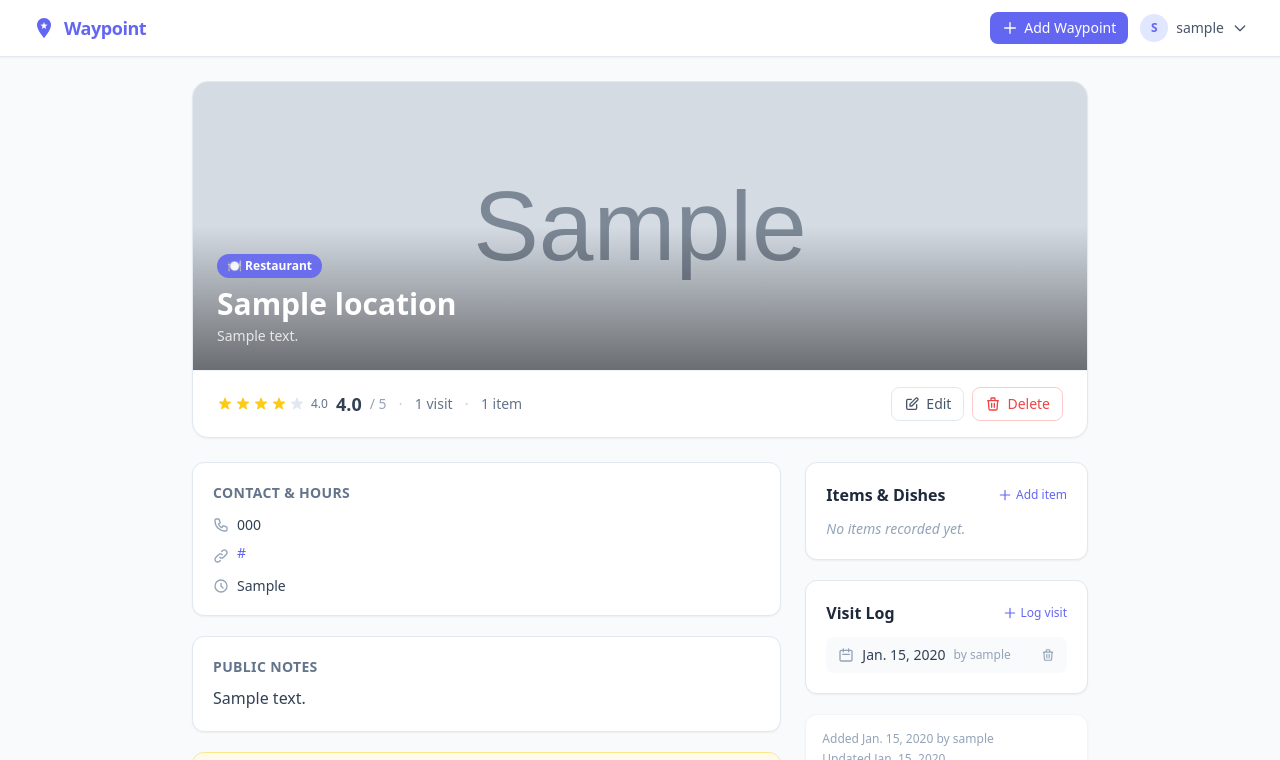
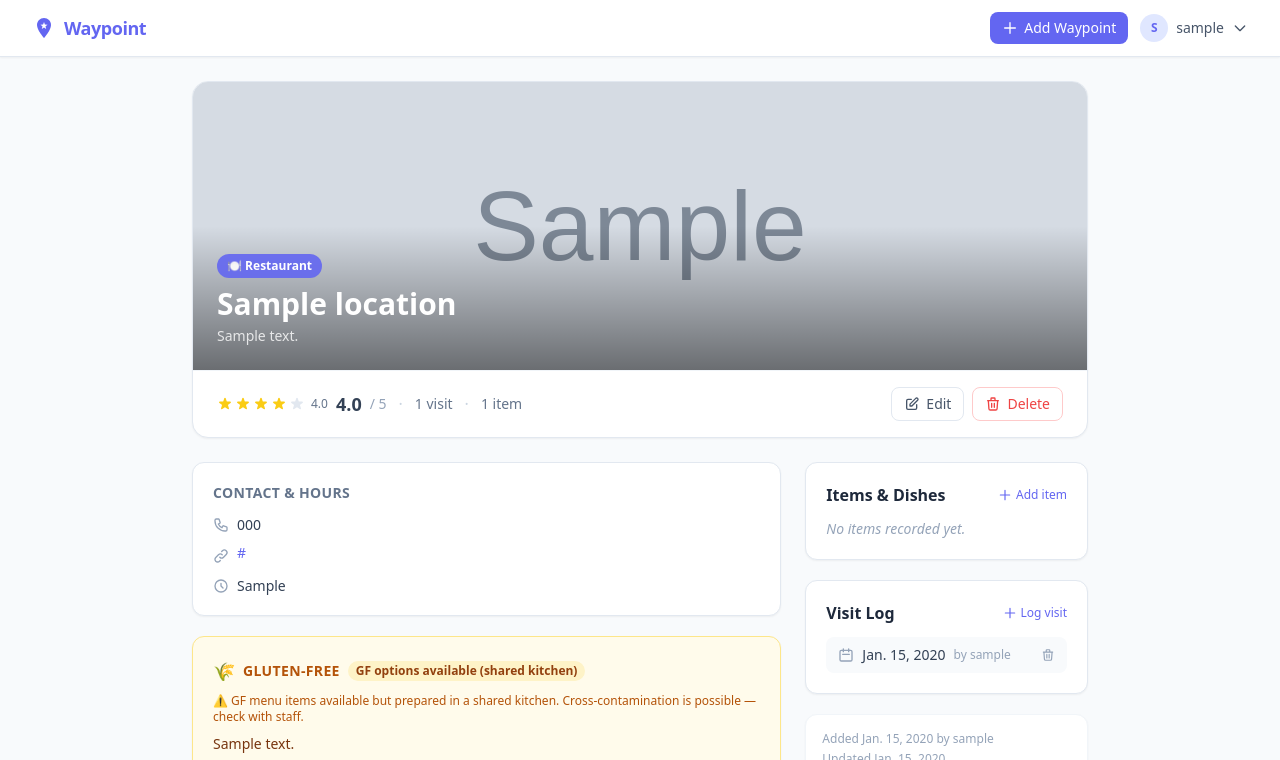
Before and after one commit to thrawnis/location-tracking, a Django app: page /locations/1/ in a window 1280 px wide. Shown: the top 760 px of the page. Run offline with Django 5.2, Linux system fonts and the light colour scheme; a user stored in the database is signed in; tables that the repository leaves empty hold one stand-in row (values such as "Sample post"); grey boxes marked "Sample" are stand-in pictures; some libraries are stand-ins or nearby versions.

Commit message:
Add gluten-free + dietary info for celiacs
Model:
- gluten_free choice field: dedicated / options / limited / none / unknown
  ('dedicated' = celiac-safe dedicated kitchen, no cross-contamination)
- dietary_notes TextField for first-hand cross-contamination details

Migration 0006_location_dietary adds both fields.

Forms: LocationForm includes gluten_free + dietary_notes

location_form.html: 'Dietary & Accessibility' fieldset with clear explanatory
  text distinguishing dedicated vs shared-kitchen GF

location_detail.html: GF card with colour-coded alert style (green/amber/orange/red)
  and plain-language explanation for each level. dietary_notes shown beneath.

OSM Nearby search:
- gfInfo() maps diet:gluten_free=only/yes/limited to model values + note text
- GF badge appears first in badge list, with border treatment to stand out
- GF tooltip line in map popup explains the level (including cross-contamination caveat)
- saveParams passes gluten_free + dietary_notes so 'Save Waypoint' pre-fills them

views.py: gluten_free + dietary_notes tracked in _location_diff audit; prefilled
  from URL params in location_create

https://claude.ai/code/session_011QvNqK4YH8rZ9xPusFgyrW

```diff
--- a/templates/tracker/location_detail.html
+++ b/templates/tracker/location_detail.html
@@ -151,6 +151,62 @@
       </div>
       {% endif %}
 
+      <!-- Dietary / GF card -->
+      {% if location.gluten_free or location.dietary_notes %}
+      <div class="rounded-xl border shadow-sm p-5
+                  {% if location.gluten_free == 'dedicated' %}bg-emerald-50 border-emerald-200
+                  {% elif location.gluten_free == 'options' %}bg-amber-50 border-amber-200
+                  {% elif location.gluten_free == 'limited' %}bg-orange-50 border-orange-200
+                  {% elif location.gluten_free == 'none' %}bg-red-50 border-red-200
+                  {% else %}bg-white border-slate-200{% endif %}">
+        <div class="flex items-center gap-2 mb-2">
+          <span class="text-lg">🌾</span>
+          <h2 class="text-sm font-semibold uppercase tracking-wide
+                     {% if location.gluten_free == 'dedicated' %}text-emerald-700
+                     {% elif location.gluten_free == 'options' %}text-amber-700
+                     {% elif location.gluten_free == 'limited' %}text-orange-700
+                     {% elif location.gluten_free == 'none' %}text-red-700
+                     {% else %}text-slate-600{% endif %}">
+            Gluten-Free
+          </h2>
+          {% if location.gluten_free %}
+          <span class="text-xs font-semibold px-2 py-0.5 rounded-full
+                       {% if location.gluten_free == 'dedicated' %}bg-emerald-100 text-emerald-800
+                       {% elif location.gluten_free == 'options' %}bg-amber-100 text-amber-800
+                       {% elif location.gluten_free == 'limited' %}bg-orange-100 text-orange-800
+                       {% elif location.gluten_free == 'none' %}bg-red-100 text-red-800
+                       {% endif %}">
+            {{ location.get_gluten_free_display }}
+          </span>
+          {% endif %}
+        </div>
+        {% if location.gluten_free == 'dedicated' %}
+        <p class="text-xs text-emerald-700 mb-2">
+          ✅ Dedicated GF kitchen — no shared fryers, pans, or prep surfaces. Generally safe for celiacs.
+        </p>
+        {% elif location.gluten_free == 'options' %}
+        <p class="text-xs text-amber-700 mb-2">
+          ⚠️ GF menu items available but prepared in a shared kitchen. Cross-contamination is possible — check with staff.
+        </p>
+        {% elif location.gluten_free == 'limited' %}
+        <p class="text-xs text-orange-700 mb-2">
+          ⚠️ Very limited GF accommodation (e.g. removing bread). Not recommended for celiacs.
+        </p>
+        {% elif location.gluten_free == 'none' %}
+        <p class="text-xs text-red-700 mb-2">
+          ❌ No gluten-free options available.
+        </p>
+        {% endif %}
+        {% if location.dietary_notes %}
+        <p class="text-sm whitespace-pre-line leading-relaxed
+                  {% if location.gluten_free == 'dedicated' %}text-emerald-900
+                  {% elif location.gluten_free == 'options' %}text-amber-900
+                  {% elif location.gluten_free == 'limited' or location.gluten_free == 'none' %}text-orange-900
+                  {% else %}text-slate-700{% endif %}">{{ location.dietary_notes }}</p>
+        {% endif %}
+      </div>
+      {% endif %}
+
       <!-- Public notes -->
       {% if location.public_notes %}
       <div class="bg-white rounded-xl border border-slate-200 shadow-sm p-5">
--- a/tracker/forms.py
+++ b/tracker/forms.py
@@ -28,6 +28,8 @@ class LocationForm(forms.ModelForm):
             "website",
             "hours",
             "overall_rating",
+            "gluten_free",
+            "dietary_notes",
             "public_notes",
             "private_notes",
         ]
@@ -41,6 +43,9 @@ class LocationForm(forms.ModelForm):
             "phone": forms.TextInput(attrs={"placeholder": "+1 (555) 000-0000"}),
             "website": forms.URLInput(attrs={"placeholder": "https://example.com"}),
             "hours": forms.Textarea(attrs={"rows": 2, "placeholder": "Mon–Fri 9am–9pm\nSat–Sun 10am–6pm"}),
+            "dietary_notes": forms.Textarea(
+                attrs={"rows": 3, "placeholder": "e.g. Dedicated GF fryer, staff trained on cross-contamination, ask for GF menu"}
+            ),
             "public_notes": forms.Textarea(attrs={"rows": 4, "placeholder": "Visible to everyone"}),
             "private_notes": forms.Textarea(
                 attrs={"rows": 4, "placeholder": "Only visible when logged in"}
--- a/tracker/models.py
+++ b/tracker/models.py
@@ -34,6 +34,30 @@ class Location(models.Model):
     phone = models.CharField(max_length=50, blank=True, help_text="Phone number")
     website = models.URLField(max_length=500, blank=True, help_text="Website URL")
     hours = models.TextField(blank=True, help_text="Opening hours (e.g. Mon-Fri 9am-5pm)")
+
+    GF_UNKNOWN   = ""
+    GF_DEDICATED = "dedicated"
+    GF_OPTIONS   = "options"
+    GF_LIMITED   = "limited"
+    GF_NONE      = "none"
+    GF_CHOICES = [
+        (GF_UNKNOWN,   "Unknown"),
+        (GF_DEDICATED, "Dedicated GF kitchen (celiac-safe)"),
+        (GF_OPTIONS,   "GF options available (shared kitchen)"),
+        (GF_LIMITED,   "Limited GF (e.g. remove the bun)"),
+        (GF_NONE,      "No gluten-free options"),
+    ]
+    gluten_free = models.CharField(
+        max_length=20,
+        choices=GF_CHOICES,
+        blank=True,
+        default="",
+        help_text="Gluten-free accommodation level",
+    )
+    dietary_notes = models.TextField(
+        blank=True,
+        help_text="Dietary notes: allergies, cross-contamination info, etc.",
+    )
     overall_rating = models.DecimalField(
         max_digits=2,
         decimal_places=1,
--- a/tracker/views.py
+++ b/tracker/views.py
@@ -52,6 +52,8 @@ def _location_diff(old, new_data):
         "phone": "Phone",
         "website": "Website",
         "hours": "Hours",
+        "gluten_free": "Gluten-free",
+        "dietary_notes": "Dietary notes",
         "public_notes": "Public notes",
         "private_notes": "Private notes",
     }
@@ -125,7 +127,10 @@ def location_detail(request, pk):
 
 @login_required
 def location_create(request):
-    prefill = {f: request.GET[f] for f in ['name','address','latitude','longitude','city','state','phone','website','hours'] if request.GET.get(f)}
+    prefill = {f: request.GET[f] for f in [
+        'name','address','latitude','longitude','city','state',
+        'phone','website','hours','gluten_free','dietary_notes',
+    ] if request.GET.get(f)}
     form = LocationForm(request.POST or None, initial=prefill or None)
     if request.method == "POST" and form.is_valid():
         location = form.save(commit=False)
```
Also changed, not shown: templates/tracker/location_form.html (+30 -0 lines), templates/tracker/location_list.html (+22 -7 lines), test.db, tracker/migrations/0006_location_dietary.py (added).
